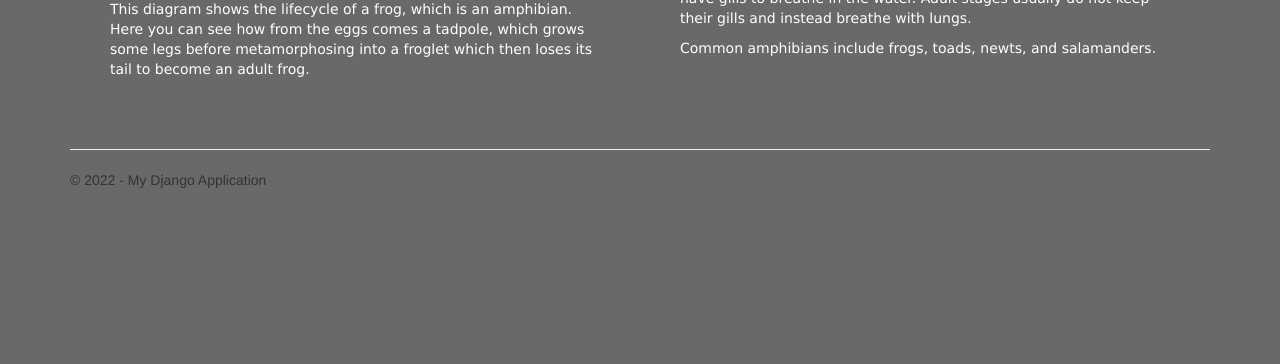
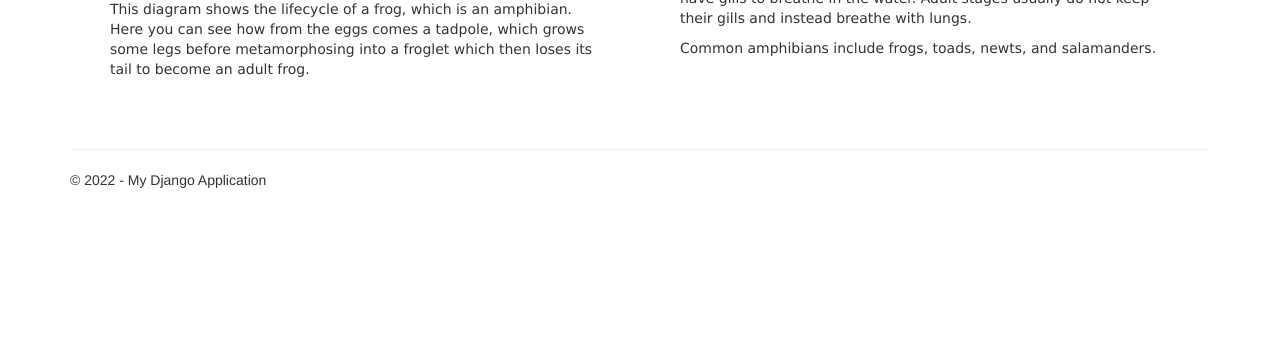
Before and after one commit to micle546/HIDProject, a Django app: page /amphibians/ in a window 1280 px wide. Shown: the part 436-800 px from the top of the page. Run offline with Django 3.2, Linux system fonts and the light colour scheme; some libraries are stand-ins or nearby versions.

Commit message:
updated amphibians.html

```diff
--- a/HIDProject/app/templates/app/amphibians.html
+++ b/HIDProject/app/templates/app/amphibians.html
@@ -48,14 +48,14 @@
 </style>
 
 
-<body style="background-color:dimgrey">
+<body>
 
     <!-- left column with the picture and description -->
     <div class="imzrow">
         <div class="imzcolumn">
-            <img src="amphibian_wireframe.png" alt="Lifecycle of a Frog" width="494" height="345">
+            <img src="../../static/app/content/amphibian_wireframe.png" alt="Lifecycle of a Frog" width="494" height="345">
 
-            <p style="color:white; font-size:15; font-family:Verdana">
+            <p style="font-size:15; font-family:Verdana">
                 This diagram shows the lifecycle of a frog, which is an amphibian.
                 Here you can see how from the eggs comes a tadpole, which grows some legs before metamorphosing
                 into a froglet which then loses its tail to become an adult frog.
@@ -64,21 +64,21 @@
 
         <!-- right column with the header and detail paragraphs -->
         <div class="imzcolumn">
-            <h2 style="color:white; font-size:40; font-family:Verdana"> Amphibians </h2>
+            <h2 style="font-size:40; font-family:Verdana"> Amphibians </h2>
 
-            <hr style="color:white">
-            <p style="color:white; font-size:20; font-family:Verdana">
+            <hr>
+            <p style="font-size:20; font-family:Verdana">
                 Amphibians are vertebrates, meaning they have a spine, that have skin
                 that they can absorb water and gasses through from their environment. They are semi-aquatic,
                 and generally live near a water source so that they can keep their skin moist.
             </p>
 
-            <p style="color:white; font-size:20; font-family:Verdana">
+            <p style="font-size:20; font-family:Verdana">
                 Since their skin is designed to let things through into their bodies,
                 amphibians are especially susceptible to toxins or other contaminants in the environment.
             </p>
 
-            <p style="color:white; font-size:20; font-family:Verdana">
+            <p style="font-size:20; font-family:Verdana">
                 Amphibians lay eggs, and most amphibians have a larval stage in their
                 life cycles. This means they go through some form of metamorphosis where they change from one
                 shape to another while growing up. These larval stages are usually aquatic and generally have
@@ -86,7 +86,7 @@
                 with lungs.
             </p>
 
-            <p style="color:white; font-size:20; font-family:Verdana">
+            <p style="font-size:20; font-family:Verdana">
                 Common amphibians include frogs, toads, newts, and salamanders.
             </p>
         </div>
```
